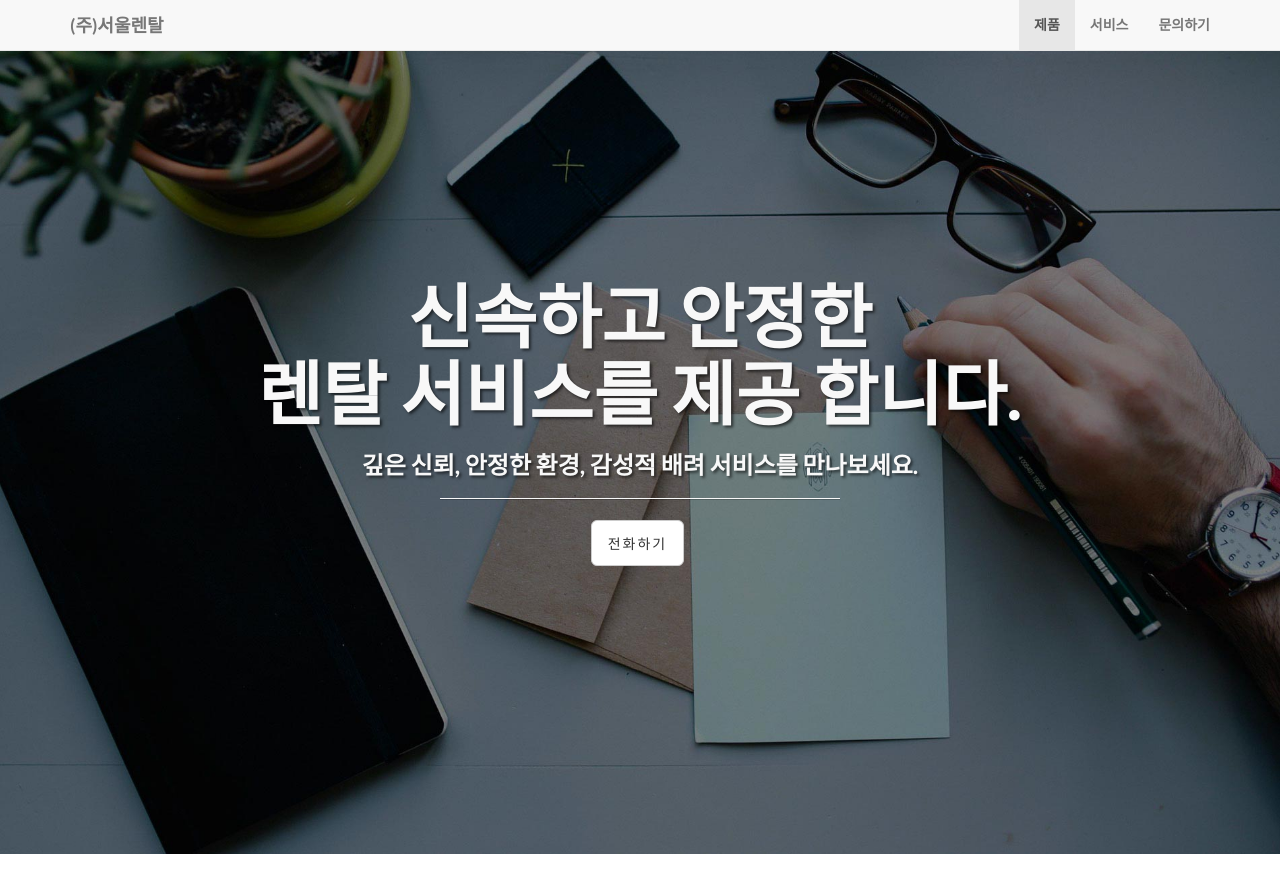
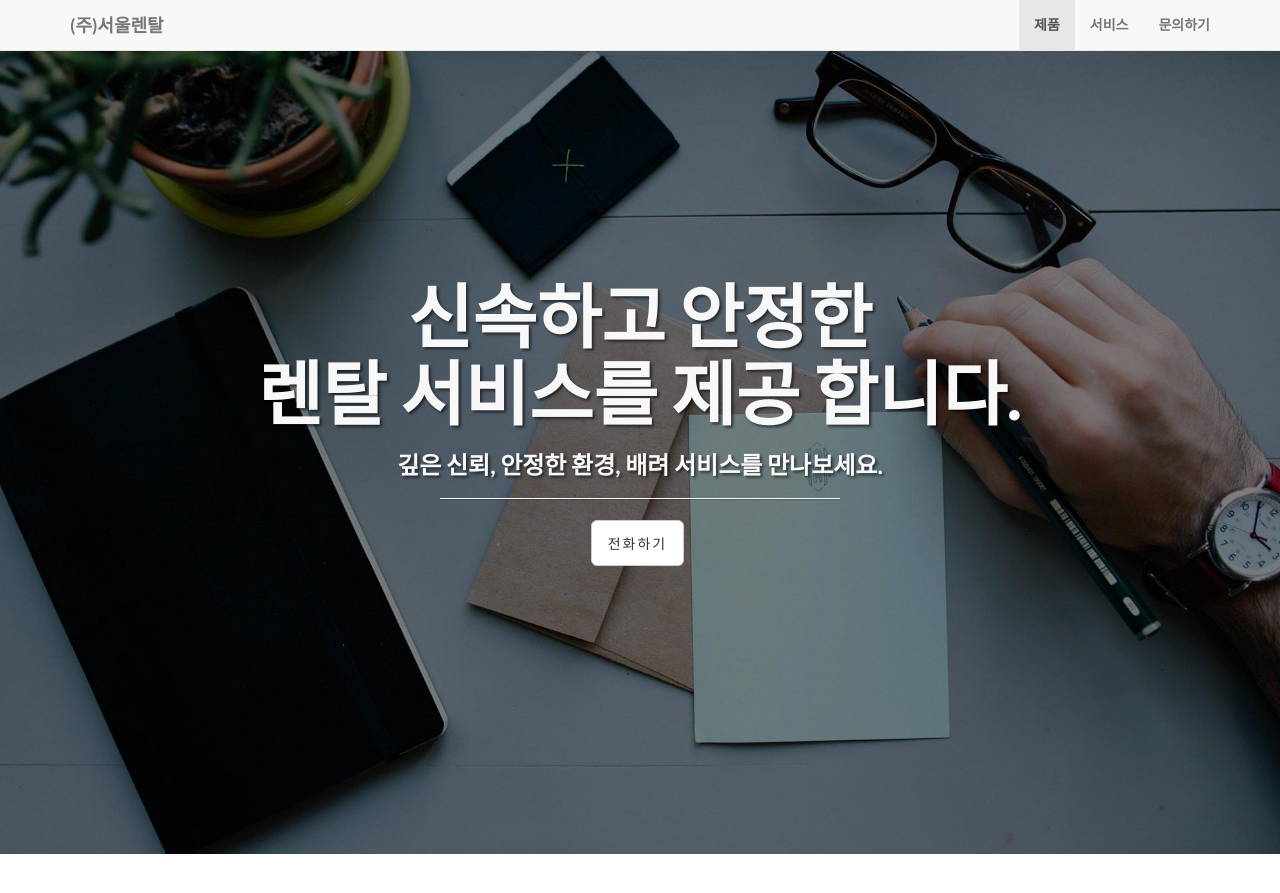
Before and after one commit to seoulrental/seoulrental.github.io, a Jekyll site: the page built from index.html, in a window 1280 px wide and 900 px high. Shown: the top 893 px of the window. Built offline with Jekyll 4.4.1, drawn with Linux system fonts in a browser that asks for light colours.

Commit message:
Update index.html

```diff
--- a/index.html
+++ b/index.html
@@ -1,5 +1,5 @@
 ---
 layout: default
 title: 신속하고 안정한</br> 렌탈 서비스를 제공 합니다.
-subTitle: 깊은 신뢰, 안정한 환경, 감성적 배려 서비스를 만나보세요.
+subTitle: 깊은 신뢰, 안정한 환경, 배려 서비스를 만나보세요.
 ---
```
